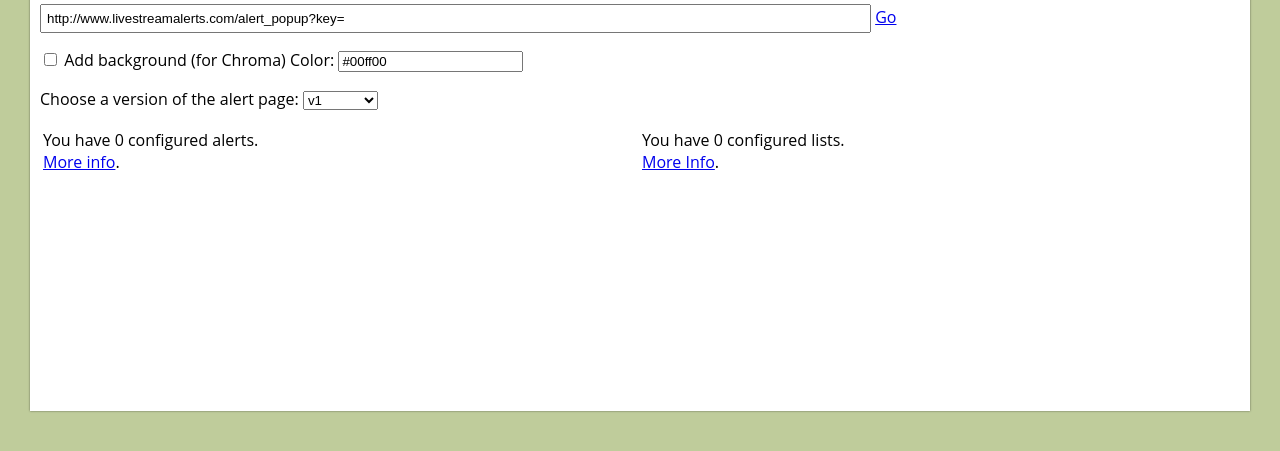
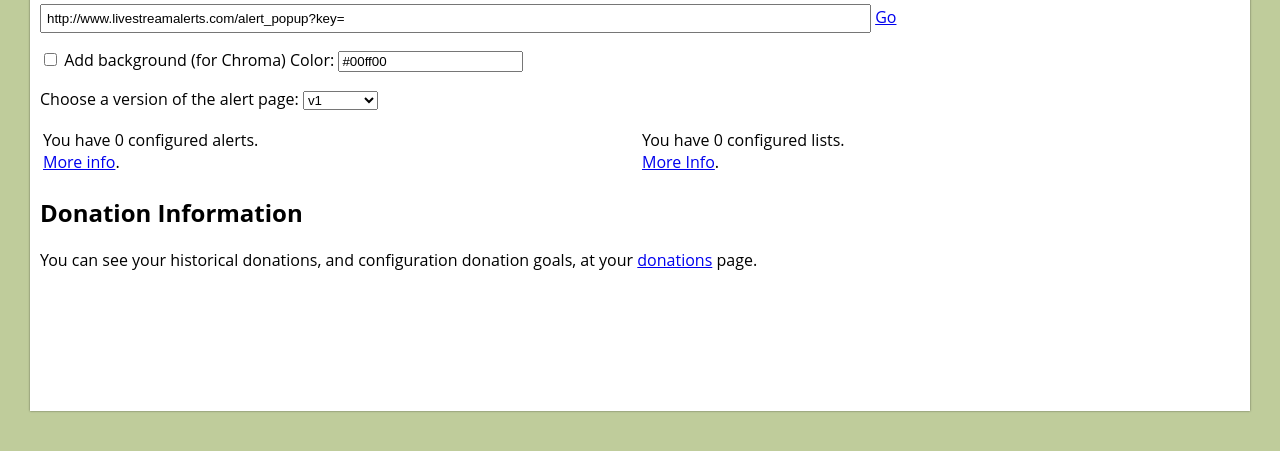
Before and after one commit to google/mirandum, a Django app: template alerts/main/templates/home.html in a window 1280 px wide. Shown: the part 242-693 px from the top of the page. Run offline with Django 3.2, Linux system fonts and the light colour scheme; the template is opened without the code that fills it, so the values that code supplies are empty; parts of the project's set-up code (start-up, migrations or seed data) failed here and were passed over.

Commit message:
Add Donation information link to homepage.

```diff
--- a/alerts/main/templates/home.html
+++ b/alerts/main/templates/home.html
@@ -60,5 +60,8 @@ limitations under the License.
   {% for updater in bad_updaters %}
     <li>{{updater.friendly_type}} - Last updated {{updater.last_update|timesince}} ago. <a href="/{{updater.type}}/">More info</a></li>
   {% endfor %}
+  </ul>
   {% endif %}
+  <h2>Donation Information</h2>
+  <p>You can see your historical donations, and configuration donation goals, at your <a href="/donations/">donations</a> page.</p>
 {% endblock %}
```
